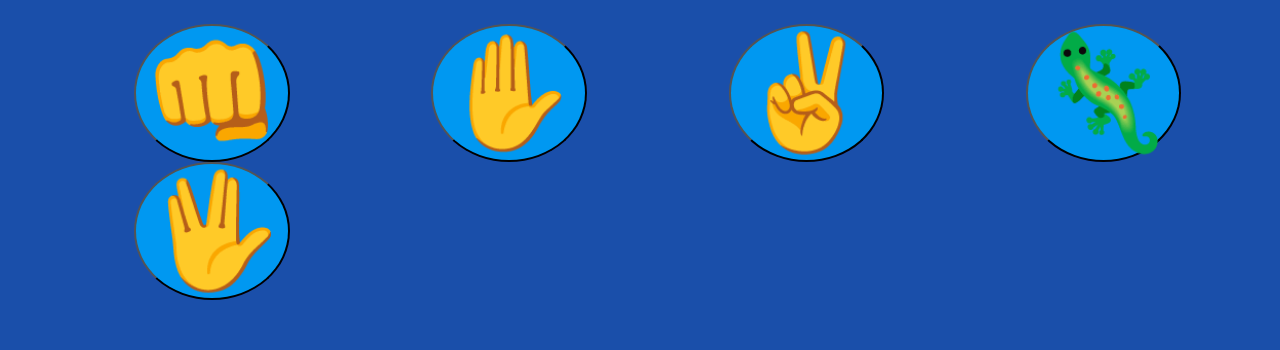
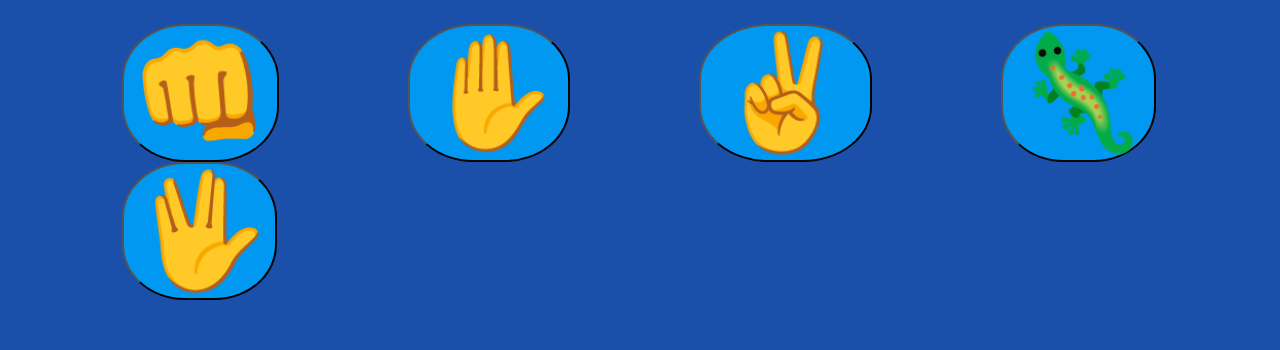
Before and after one commit to rasm1/RPSLS-showdown, a plain HTML site: page game.html in a window 1280 px wide. Shown: the part 207-557 px from the top of the page. Drawn offline with Linux system fonts and the light colour scheme.

Commit message:
center game options and made contrast of game better

```diff
--- a/assets/css/style.css
+++ b/assets/css/style.css
@@ -4,7 +4,7 @@
 html{
     min-height: 100%;
     position: relative;
-    color: #2b2727;
+    color: #161515;
 }
 
 body{
@@ -99,6 +99,7 @@ footer{
     border-radius: 20%;
     align-items: center;
     border-bottom: 10px;
+    margin-bottom: 5%;
 }
 
 .controls-area h1{
@@ -107,13 +108,28 @@ footer{
 }
 .game-option{
     font-size: 7rem;
-    border-radius: 50%;
+    border-radius: 40%;
    margin: 0 10px;
    background-color:#0098f1;
    cursor: pointer;
    transition: background-color 0.5s ease;
-   margin-left: 10%;
+   margin-left: 9%;
 
+}
+[data-choice="rock"]{
+    padding-right:0.6%;
+}
+[data-choice="paper"]{
+    padding-left:1%;;
+    padding-right:0.5%;
+}
+[data-choice="scissors"]{
+padding-left: 1%;
+padding-right: 1.3%;
+}
+
+.gamePage{
+    color: aliceblue;
 }
 .game-option:hover{
     background-color:azure
@@ -161,22 +177,8 @@ footer{
     text-align: center;
 }
 
-/*
-.origin-text {
-    background-color: #0098f1;
-    font-size: 120%;
-    position: absolute;
-    bottom: 100px;
-    width: 50%;
-    min-height: 200px;
-    min-width: 225px;
-    padding-top: 40px;
-    padding-left: 10px;
-    text-align: center;
 
-}
 
-*/
 .green-text{
     color: green;
 }
--- a/game.html
+++ b/game.html
@@ -37,6 +37,7 @@
             </nav>
         </div>
     </header>
+    <div class="gamePage">
         <div class="controls-area">
             <h1>Pick your weapon:</h1>
             <button aria-label="Rock" data-choice="rock" class="game-option">👊</button>
@@ -46,8 +47,6 @@
             <button aria-label="Spock" data-choice="spock" class="game-option">🖖</button>
         </div>
         <div class="results-area">
-
-    </div>
             <div class="pickedDisplay">
                 <div id=playerDisplay>You picked:</div>
                 <div id=computerDisplay>The computer picked:</div>
@@ -55,13 +54,13 @@
             <div class=scoreDisplay>
                 <div id="player">
                     <p class="score">your Score:<span id="playerScore">0</span></p>
-            <!--<img id="playerImage" src="assets/images/rspls.png" alt="rock-paper-scissors-lizard-spock">-->
                 </div>
                 <div id="computer">
                     <p class="score">computer Score:<span id="computerScore">0</span></p>
-            <!-- <img id="computerImage" src="assets/images/rspls.png" alt="rock-paper-scissors-lizard-spock">-->
                 </div>
             </div>
             <div id="resultDisplay"></div>
+        </div>
+    </div>
     <script src="assets/js/script.js"></script>
 </body>
```
Lines whose indentation alone changed are shown as unchanged.
